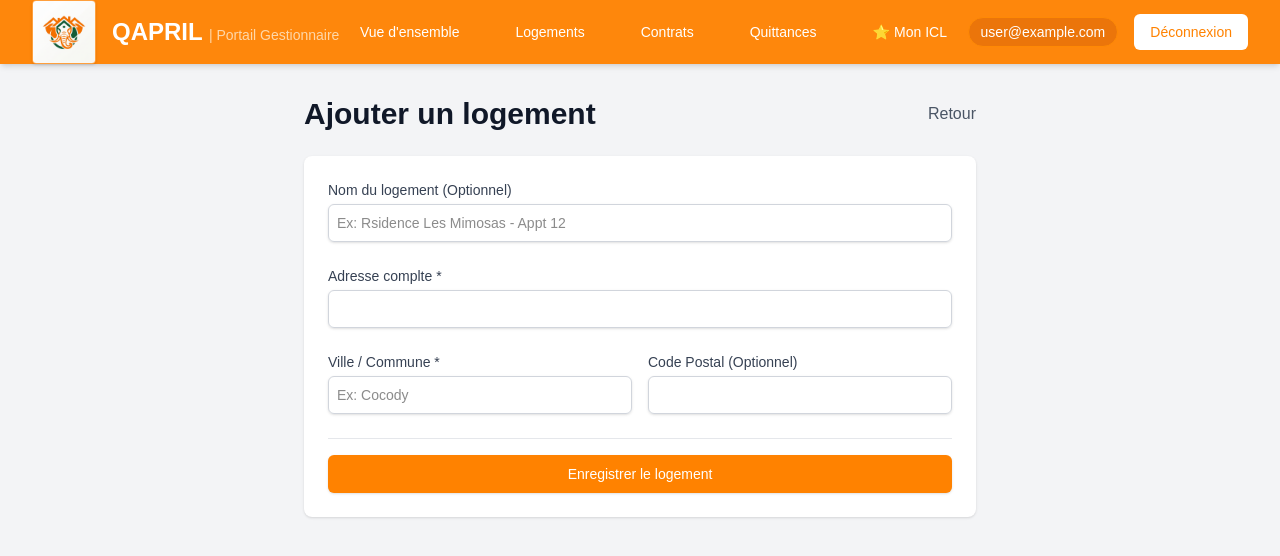
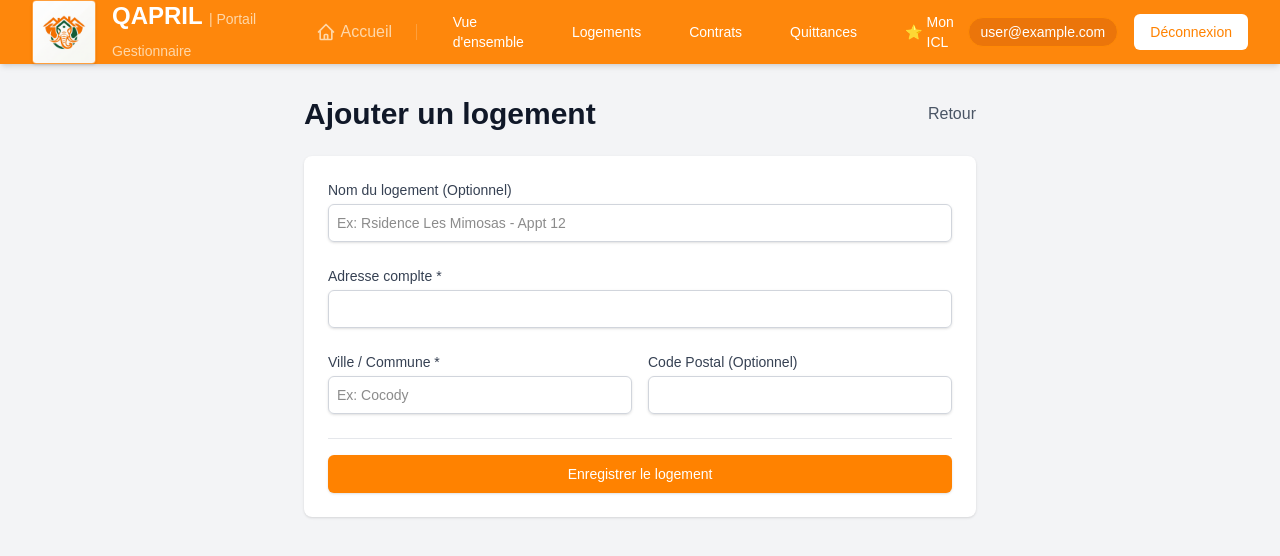
Before and after one commit to horeooapp/capril_, a Next.js app: page /dashboard/properties/new in a window 1280 px wide. Shown: the top 556 px of the page. Built offline with nearby package versions, Linux system fonts and the light colour scheme; no server answers; sample sign-in values are in the browser's storage.

Commit message:
Update lien accueil admin

```diff
--- a/src/app/admin/layout.tsx
+++ b/src/app/admin/layout.tsx
@@ -30,7 +30,14 @@ export default async function AdminLayout({
                             </Link>
                         </div>
 
-                        <nav className="hidden md:flex space-x-8">
+                        <nav className="hidden md:flex space-x-6 items-center">
+                            <Link href="/" className="text-gray-400 hover:text-white transition-colors flex items-center group">
+                                <svg className="h-5 w-5 mr-1 group-hover:scale-110 transition-transform" fill="none" viewBox="0 0 24 24" stroke="currentColor">
+                                    <path strokeLinecap="round" strokeLinejoin="round" strokeWidth={2} d="M3 12l2-2m0 0l7-7 7 7M5 10v10a1 1 0 001 1h3m10-11l2 2m-2-2v10a1 1 0 01-1 1h-3m-6 0a1 1 0 001-1v-4a1 1 0 011-1h2a1 1 0 011 1v4a1 1 0 001 1m-6 0h6" />
+                                </svg>
+                                <span>Accueil</span>
+                            </Link>
+                            <div className="h-4 w-px bg-gray-700"></div>
                             <Link href="/admin" className="text-white hover:text-gray-300 px-3 py-2 rounded-md text-sm font-medium">Vue Globale</Link>
                             <Link href="/admin/users" className="text-gray-300 hover:text-white px-3 py-2 rounded-md text-sm font-medium">Utilisateurs</Link>
                             <Link href="/admin/validation" className="text-gray-300 hover:text-white px-3 py-2 rounded-md text-sm font-medium">Validations Agences</Link>
--- a/src/app/dashboard/layout.tsx
+++ b/src/app/dashboard/layout.tsx
@@ -35,7 +35,14 @@ export default async function DashboardLayout({
                             </Link>
                         </div>
 
-                        <nav className="hidden md:flex space-x-8">
+                        <nav className="hidden md:flex space-x-6 items-center">
+                            <Link href="/" className="text-orange-200 hover:text-white transition-colors flex items-center group">
+                                <svg className="h-5 w-5 mr-1 group-hover:scale-110 transition-transform" fill="none" viewBox="0 0 24 24" stroke="currentColor">
+                                    <path strokeLinecap="round" strokeLinejoin="round" strokeWidth={2} d="M3 12l2-2m0 0l7-7 7 7M5 10v10a1 1 0 001 1h3m10-11l2 2m-2-2v10a1 1 0 01-1 1h-3m-6 0a1 1 0 001-1v-4a1 1 0 011-1h2a1 1 0 011 1v4a1 1 0 001 1m-6 0h6" />
+                                </svg>
+                                <span>Accueil</span>
+                            </Link>
+                            <div className="h-4 w-px bg-white/20"></div>
                             <Link href="/dashboard" className="hover:text-orange-200 px-3 py-2 rounded-md text-sm font-medium">Vue d'ensemble</Link>
                             <Link href="/dashboard/properties" className="hover:text-orange-200 px-3 py-2 rounded-md text-sm font-medium">Logements</Link>
                             <Link href="/dashboard/leases" className="hover:text-orange-200 px-3 py-2 rounded-md text-sm font-medium">Contrats</Link>
--- a/src/app/locataire/layout.tsx
+++ b/src/app/locataire/layout.tsx
@@ -30,8 +30,15 @@ export default async function LocataireLayout({
                             </Link>
                         </div>
 
-                        <nav className="hidden md:flex space-x-8">
-                            <Link href="/locataire" className="text-gray-900 border-b-2 border-primary px-1 py-2 text-sm font-medium">Mes Quittances</Link>
+                        <nav className="hidden md:flex space-x-6 items-center">
+                            <Link href="/" className="text-gray-500 hover:text-gray-900 transition-colors flex items-center group">
+                                <svg className="h-5 w-5 mr-1 group-hover:scale-110 transition-transform" fill="none" viewBox="0 0 24 24" stroke="currentColor">
+                                    <path strokeLinecap="round" strokeLinejoin="round" strokeWidth={2} d="M3 12l2-2m0 0l7-7 7 7M5 10v10a1 1 0 001 1h3m10-11l2 2m-2-2v10a1 1 0 01-1 1h-3m-6 0a1 1 0 001-1v-4a1 1 0 011-1h2a1 1 0 011 1v4a1 1 0 001 1m-6 0h6" />
+                                </svg>
+                                <span>Accueil</span>
+                            </Link>
+                            <div className="h-4 w-px bg-gray-200"></div>
+                            <Link href="/locataire" className="text-gray-900 border-b-2 border-primary px-1 py-1.5 text-sm font-medium">Mes Quittances</Link>
                             <Link href="/dashboard/trust" className="text-gray-500 hover:text-gray-900 px-1 py-2 text-sm font-medium flex items-center">
                                 <span className="mr-1">⭐</span> Mon Indice de Confiance
                             </Link>
```
